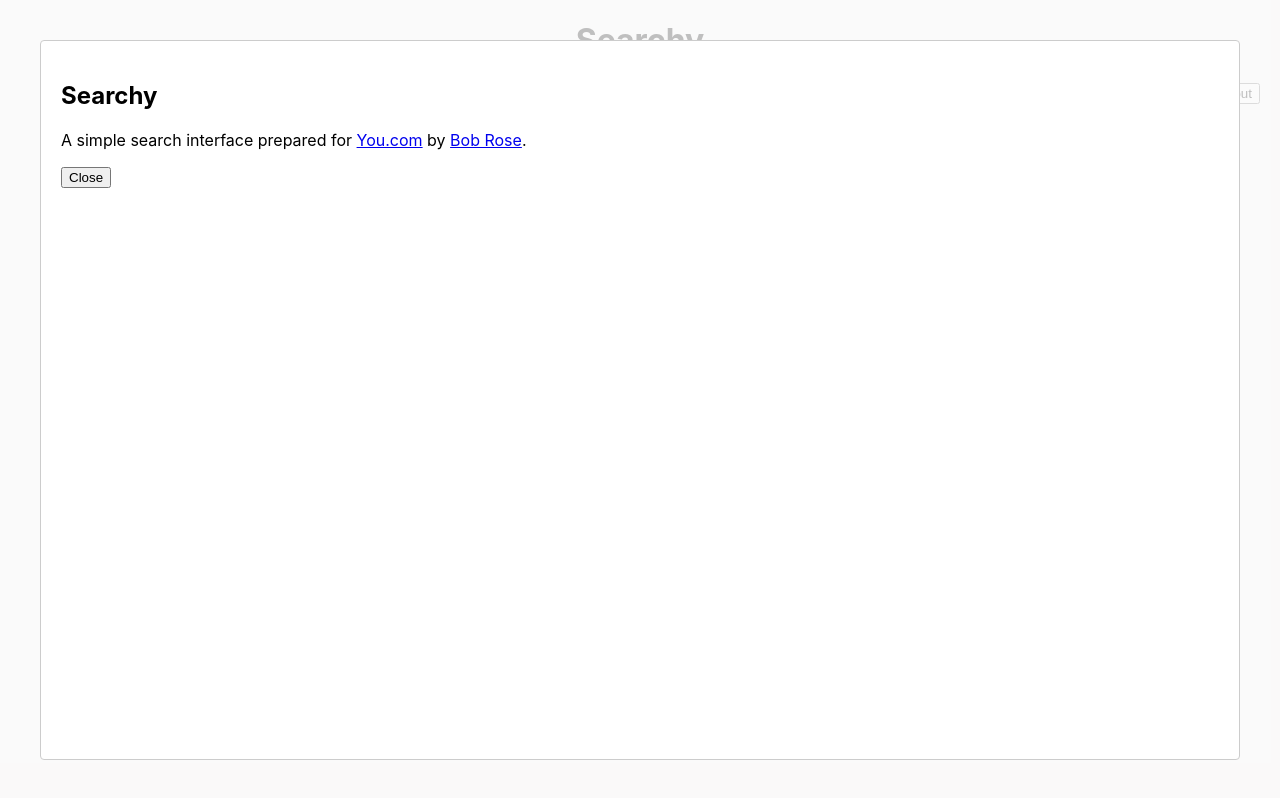
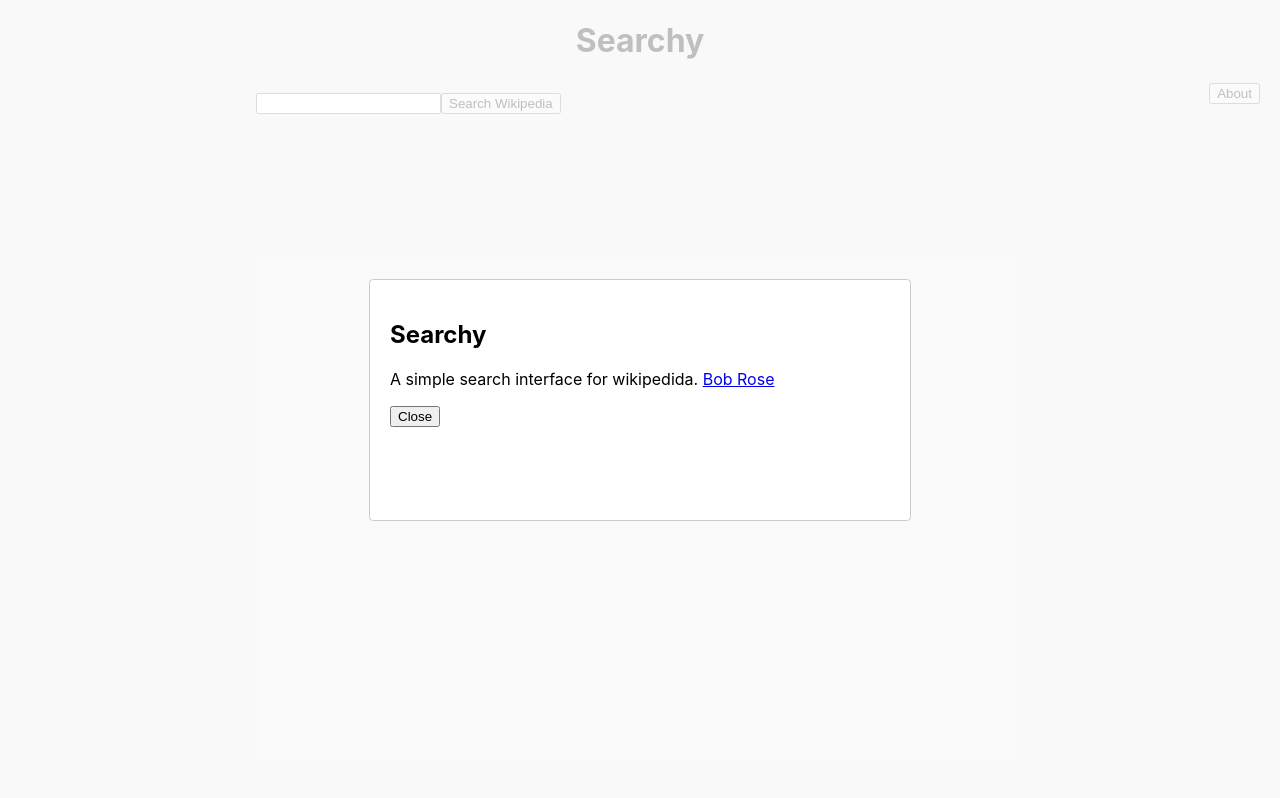
Before and after one commit to bobbrose/search, a React (Create React App) app: page / in a window 1280 px wide. Both pictures are taken after a click on the button "About". Built offline with nearby package versions, Linux system fonts and the light colour scheme.

Commit message:
About dialog

```diff
--- a/src/AboutBox.js
+++ b/src/AboutBox.js
@@ -1,5 +1,13 @@
 import React, { useState } from 'react';
 import Modal from 'react-modal';
+
+const customStyles = {
+    content: {
+      width: '500px',
+      height: '200px',
+      margin: 'auto',
+    },
+  };
 
 // Show a react modal about box with some info about the author and purpose.
 const AboutBox = () => {
@@ -16,9 +24,9 @@
     return (
         <div>
             <button onClick={handleOpenModal}>About</button>
-            <Modal isOpen={isOpen} onRequestClose={handleCloseModal}>
+            <Modal isOpen={isOpen} onRequestClose={handleCloseModal} style={customStyles} >
                 <h2>Searchy</h2>
-                <p>A simple search interface prepared for <a href="https://you.com">You.com</a> by <a href="https://bobbrose.com">Bob Rose</a>.</p>
+                <p>A simple search interface for wikipedida. <a href="https://bobbrose.com">Bob Rose</a></p>
                 <button onClick={handleCloseModal}>Close</button>
             </Modal>
         </div>
```
Also changed, not shown: 7 other files (tests, documents, lock files or other folders).
